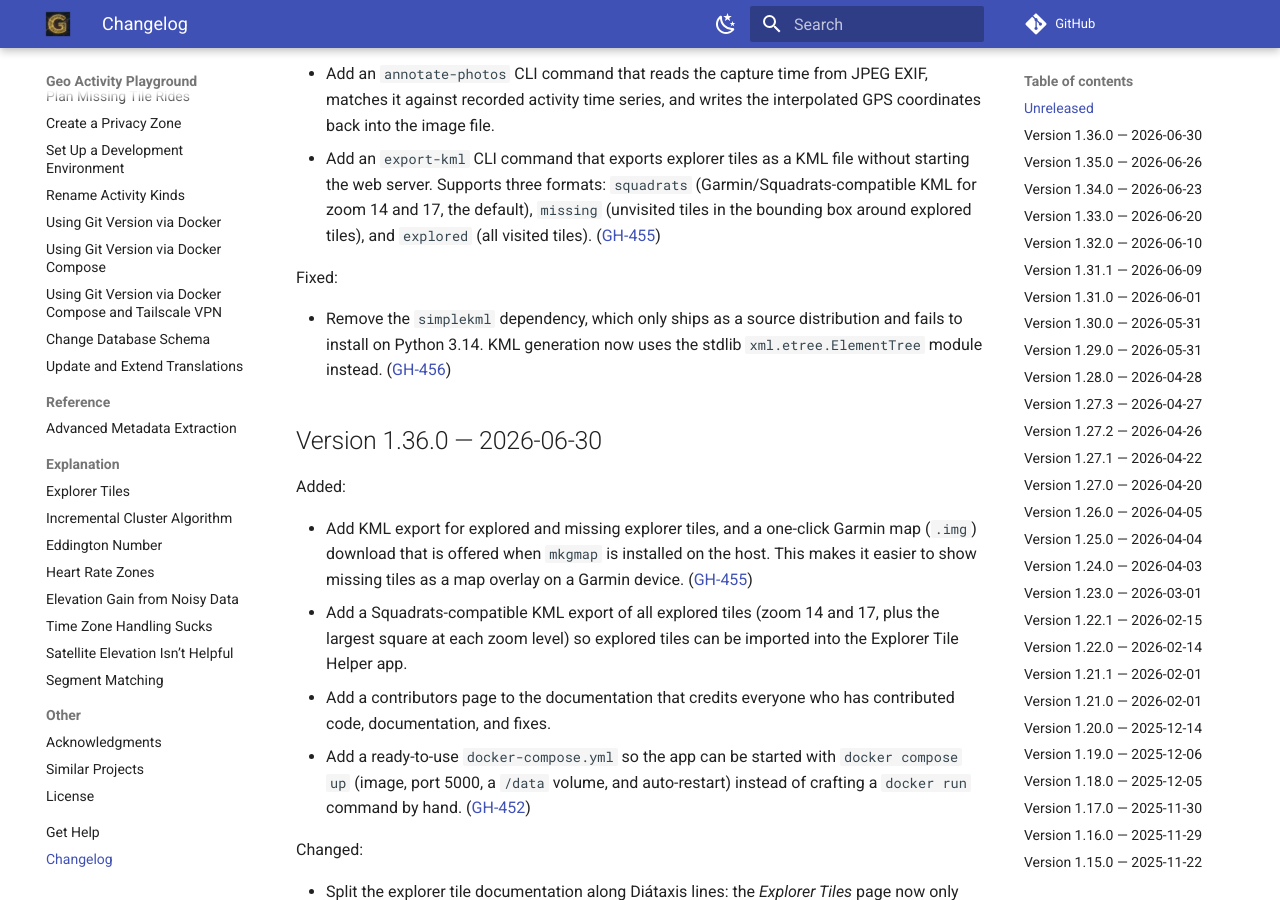
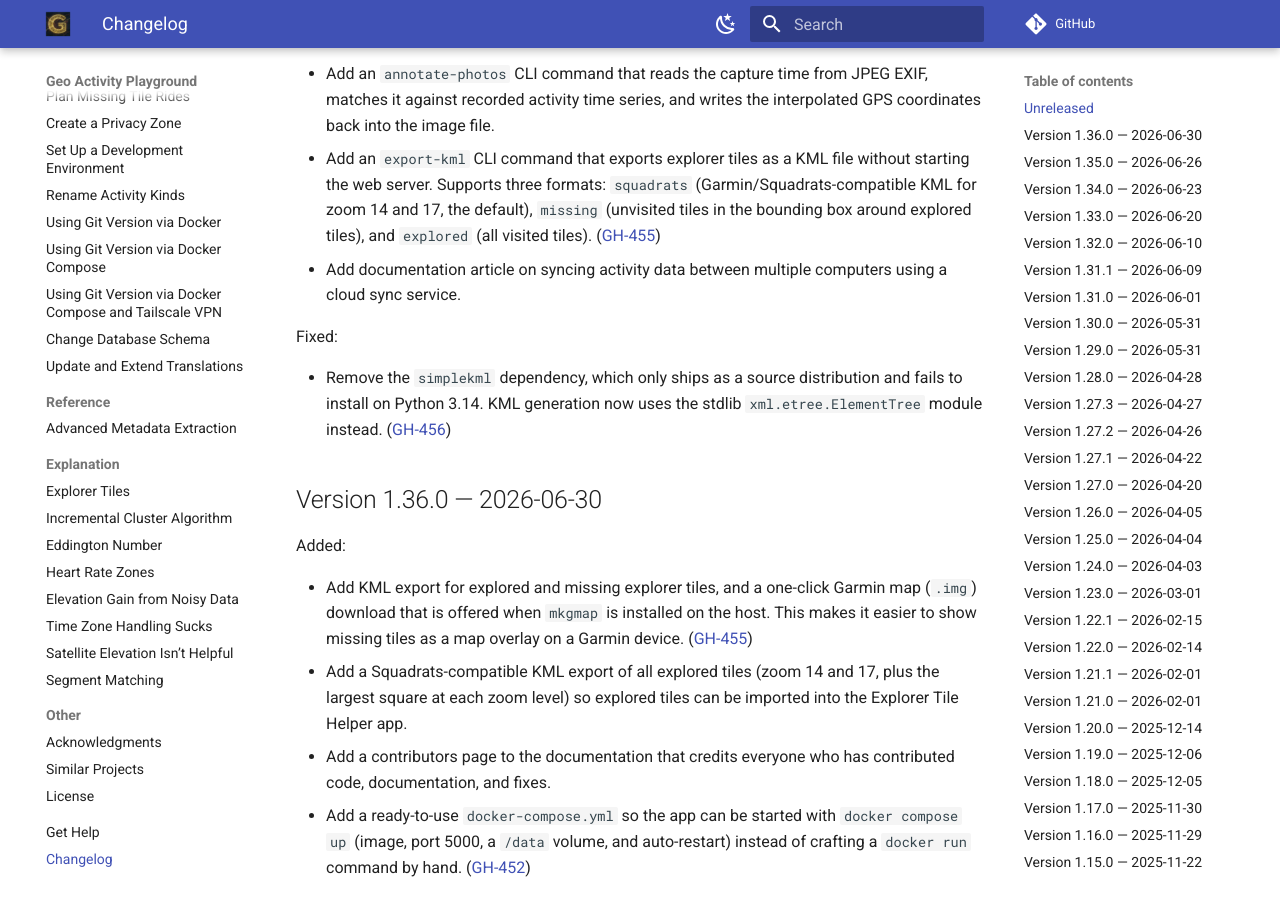
Before and after one commit to martin-ueding/geo-activity-playground, an MkDocs documentation site: the page built from docs/changelog.md, in a window 1280 px wide and 900 px high, scrolled down 302 px. Built offline with MkDocs 1.6.1 and Material for MkDocs 9.7.7, drawn with Linux system fonts in a browser that asks for light colours; comment, search, counter and statistics services are not loaded.

Commit message:
docs: changelog entry for sync-between-computers article

```diff
--- a/docs/changelog.md
+++ b/docs/changelog.md
@@ -21,6 +21,7 @@ Added:
 
 - Add an `annotate-photos` CLI command that reads the capture time from JPEG EXIF, matches it against recorded activity time series, and writes the interpolated GPS coordinates back into the image file.
 - Add an `export-kml` CLI command that exports explorer tiles as a KML file without starting the web server. Supports three formats: `squadrats` (Garmin/Squadrats-compatible KML for zoom 14 and 17, the default), `missing` (unvisited tiles in the bounding box around explored tiles), and `explored` (all visited tiles). ([GH-455](https://github.com/martin-ueding/geo-activity-playground/issues/455))
+- Add documentation article on syncing activity data between multiple computers using a cloud sync service.
 
 Fixed:
 
```
